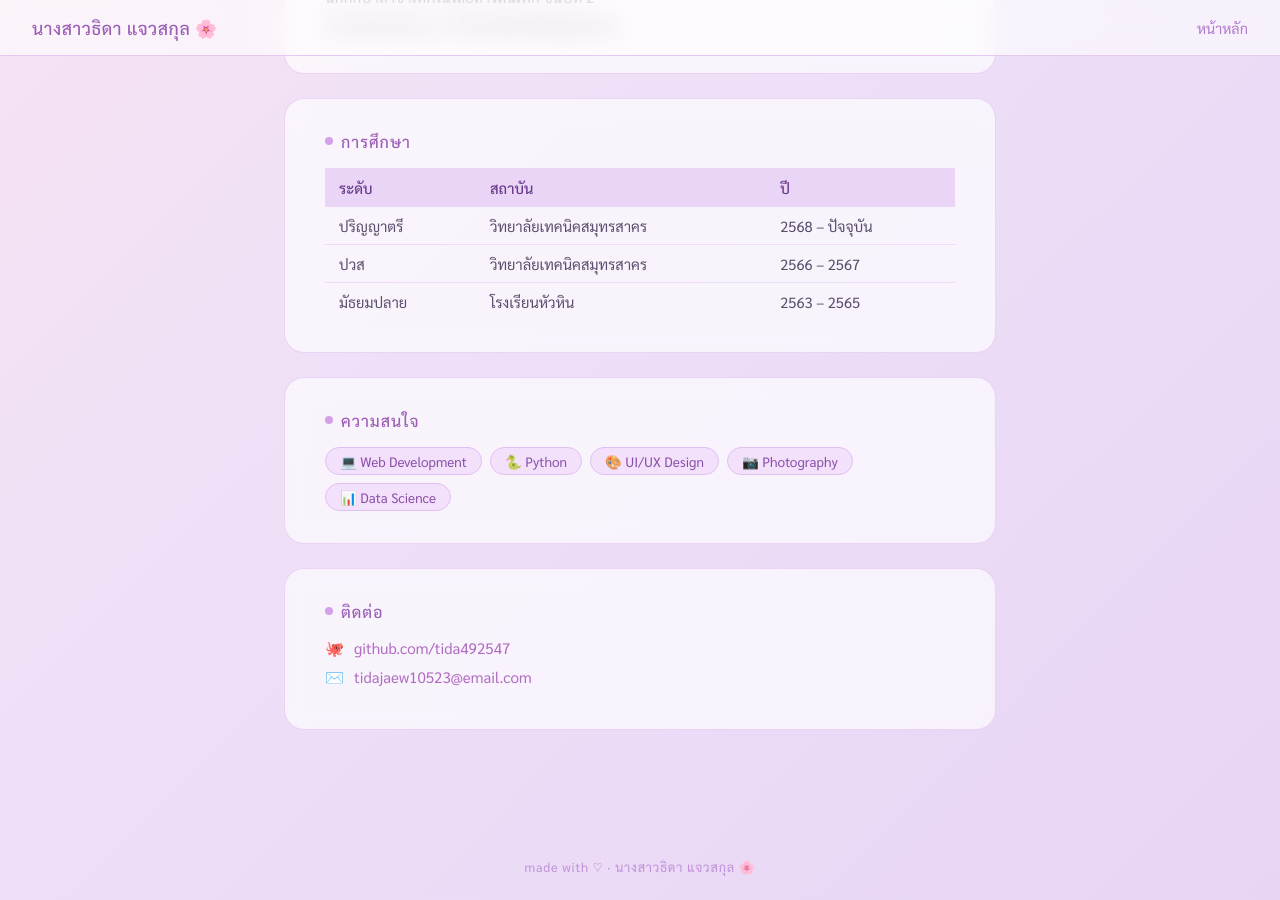
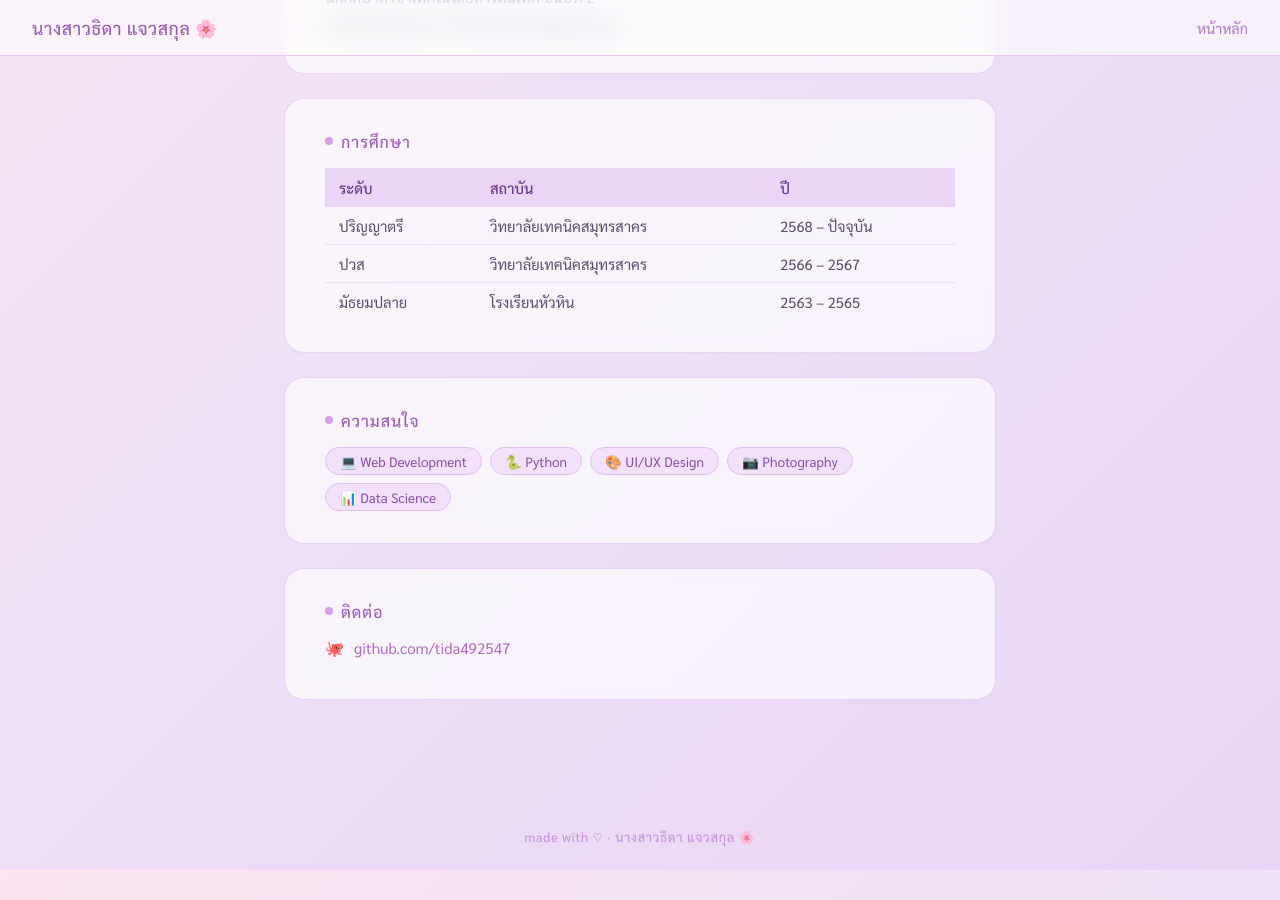
Before and after one commit to tida492547/tida.github.io, a Jekyll site: the page built from README.md, in a window 1280 px wide and 900 px high, scrolled down 553 px. Built offline with Jekyll 4.4.1, drawn with Linux system fonts in a browser that asks for light colours; after the commit the page ends 1423 px from its top, so only the background shows below that.

Commit message:
Update home.html

```diff
--- a/_layouts/home.html
+++ b/_layouts/home.html
@@ -212,7 +212,6 @@
   <div class="card">
     <div class="section-title">ติดต่อ</div>
     <div class="contact-item">🐙 <a href="https://github.com/tida492547">github.com/tida492547</a></div>
-    <div class="contact-item">✉️ <a href="mailto:tidajaew10523@email.com">tidajaew10523@email.com</a></div>
   </div>
 </main>
 
```
